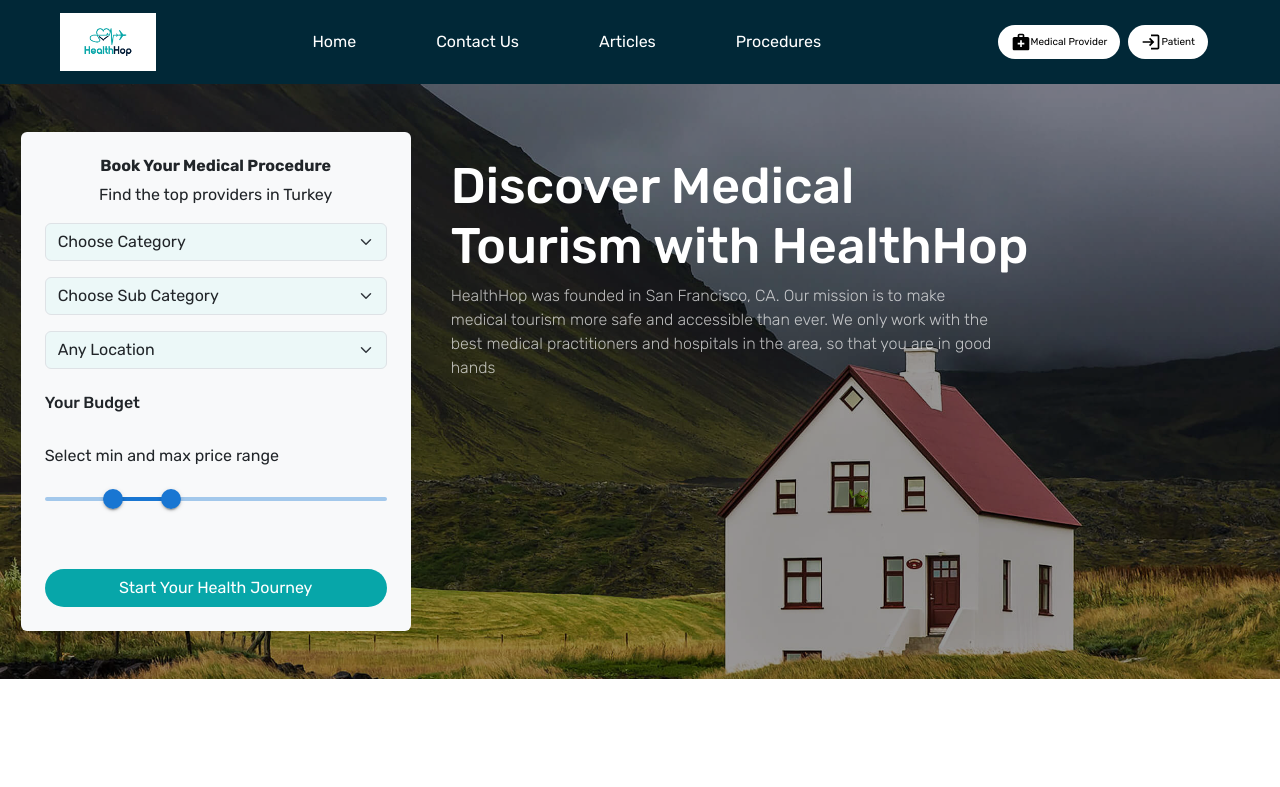
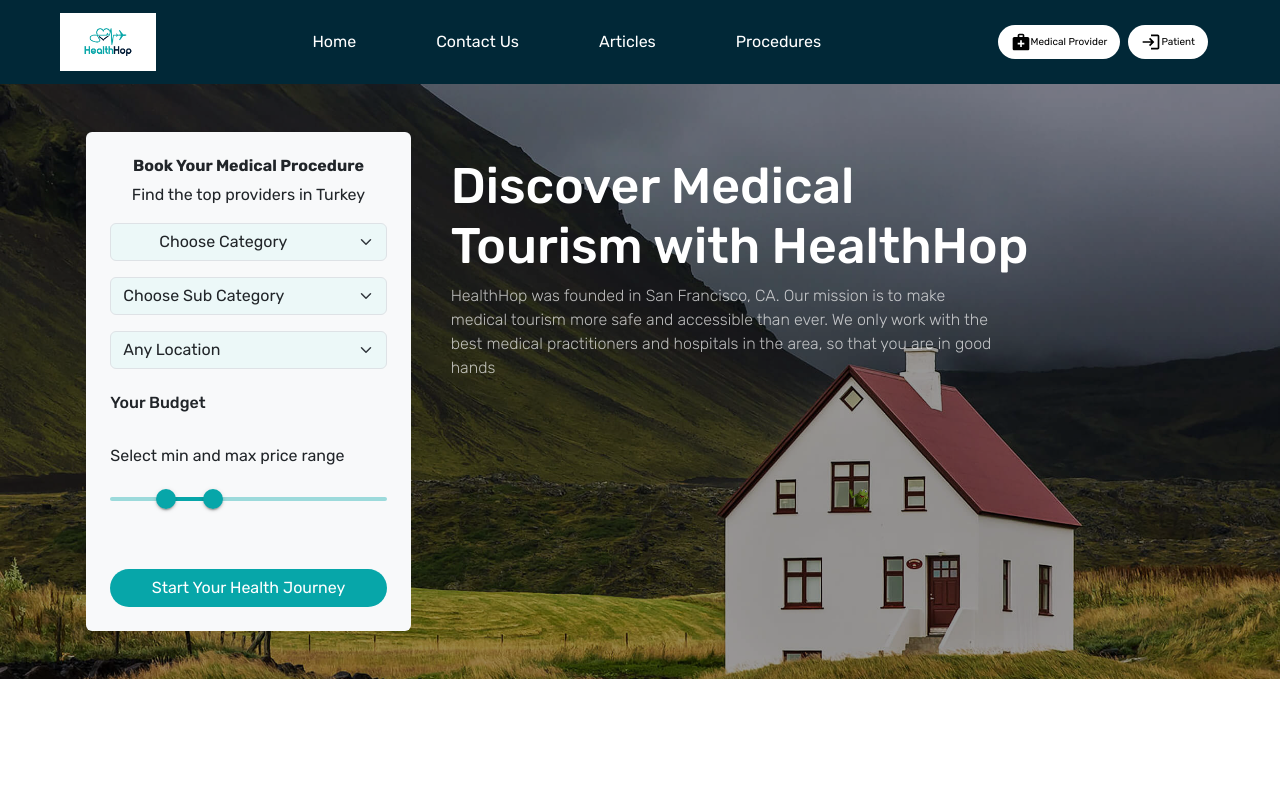
Before and after one commit to soniaFarhan/healthhop, a React (Create React App) app: page /Home in a window 1280 px wide. Shown: the top 787 px of the page. Built offline with nearby package versions, Linux system fonts and the light colour scheme.

Commit message:
home page

```diff
--- a/src/App.css
+++ b/src/App.css
@@ -410,6 +410,8 @@ ul li {text-align: start;}
 
 
 
+
+
 /* Media query for mobile view */
 @media (max-width: 768px) {
   .fc .fc-toolbar {
--- a/src/pages/Home.jsx
+++ b/src/pages/Home.jsx
@@ -172,7 +172,7 @@ export const Home = () => {
               className="col-lg-4 d-flex justify-content-lg-end justify-content-center mt-5 mb-5 pe-lg-3"
 
             >
-              <div className="col-md-7 bg-light rounded px-4 py-4"  style={{ width:" 390px", minHeight: "300px" }}>
+              <div className="col-md-7 bg-light rounded px-4 py-4 "  style={{  minHeight: "300px",width:"79%" }}>
                 <h6 className="text-dark text-center fw-bold">
                   Book Your Medical Procedure
                 </h6>
@@ -180,7 +180,7 @@ export const Home = () => {
 
                 <div className="mb-3">
                   <select
-                    class="form-select bg-select"
+                    class="form-select bg-select  px-5"
                     aria-label="Default select example"
                   >
                     <option selected>Choose Category</option>
@@ -264,7 +264,8 @@ export const Home = () => {
                 <p>Select min and max price range</p>
 
                 <Box  sx={{   }}>
-                  <Slider className="card-width"
+                  <Slider className="card-width custom-slider"
+                  style={{color:"#07A6A9"}}
                     getAriaLabel={() => "Temperature range"}
                     value={value}
                     onChange={handleChange}
```
